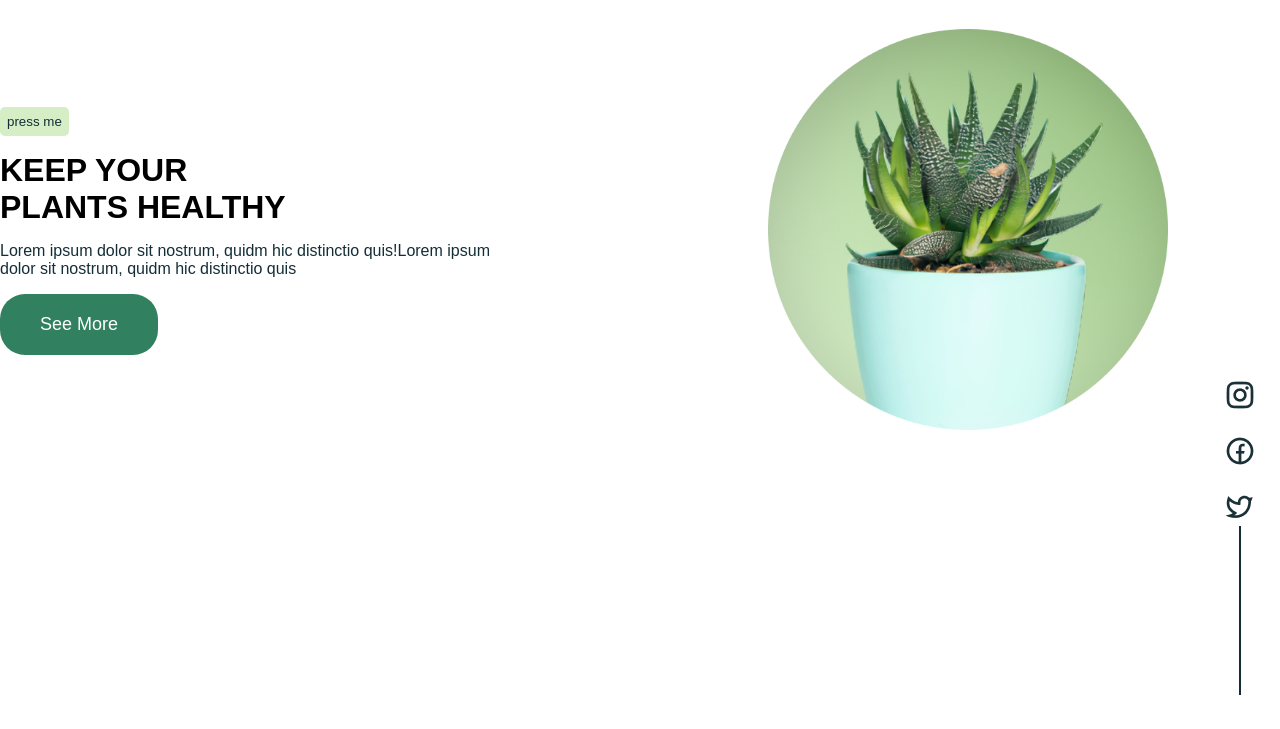
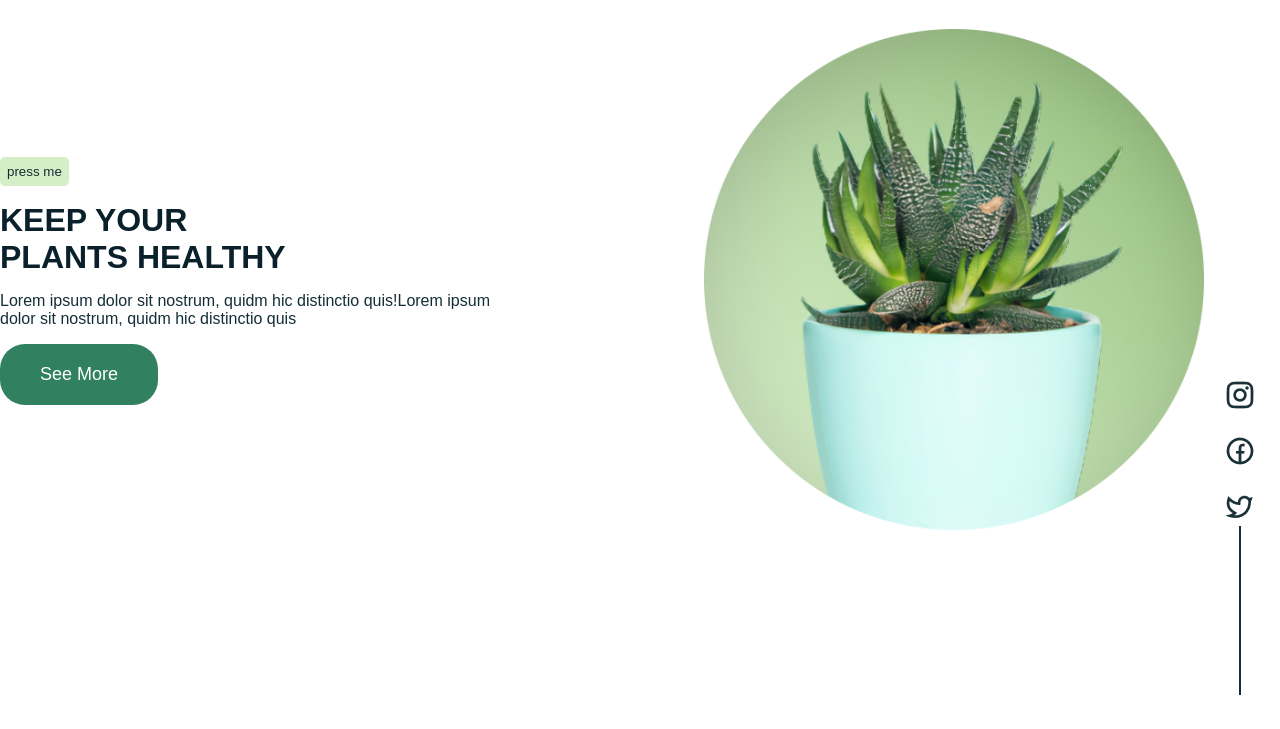
Before and after one commit to rahulneal/layout-14-9-21, a plain HTML site: page index.html in a window 1280 px wide. Shown: the part 71-800 px from the top of the page. Drawn offline with Linux system fonts and the light colour scheme.

Commit message:
<div class="container">                             <section class="content">              <div class="about-text">                 <button id="top">press me</button>                  <h1>KEEP YOUR <br>PLANTS HEALTHY</h1>                  <p>Lorem ipsum dolor sit nostrum, quidm hic distinctio quis!Lorem ipsum <br> dolor sit nostrum, quidm hic distinctio quis</p>                  <button id="bottom">See More</button>              </div>              <div class="about-img">                 <img src="./image/hero_image.png" alt="image" width="400px"                 >             </div>                                 </section> </div> <div class="sider">                      <ul>         <li><a href="#"><img src="./image/Frame-1.png" alt=""></a></li>         <li><a href="#"><img src="./image/Frame.png" alt=""></a></li>         <li><a href="#"><img src="./image/Frame-2.png" alt=""></a></li>     </ul> </div>

```diff
--- a/index.html
+++ b/index.html
@@ -56,7 +56,7 @@
                 </div>
 
                 <div class="about-img">
-                    <img src="./image/hero_image.png" alt="image" width="400px"
+                    <img src="./image/hero_image.png" alt="image" width="500px"
                     >
                 </div>
 
--- a/styles.css
+++ b/styles.css
@@ -80,7 +80,7 @@ header{
     font-weight: 800;
     /* font-style: italic; */
     font-family: Arial, Helvetica, sans-serif;
-
+    color: #0a212b;
 
 }
 #top{
@@ -107,6 +107,7 @@ header{
     color: #142E38;
     margin-bottom: 1rem;
     font-family: Arial, Helvetica, sans-serif;
+    font-weight: 500;
 }
 
 .sider::after {
@@ -116,7 +117,9 @@ header{
     margin-left: 15px;
   }
   .about-img{
-      width: 40%;
+      width: 45%;
+
+
   }
 
   .sider ul{
```
